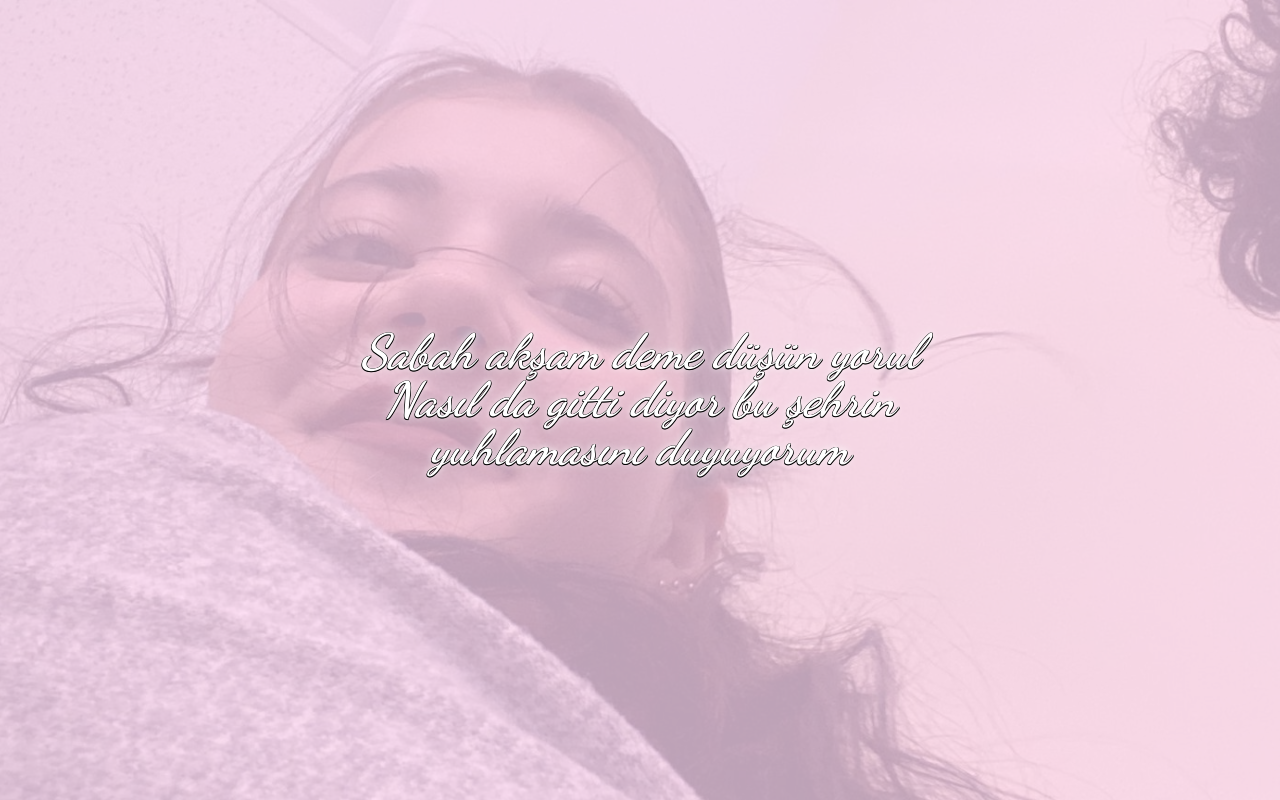
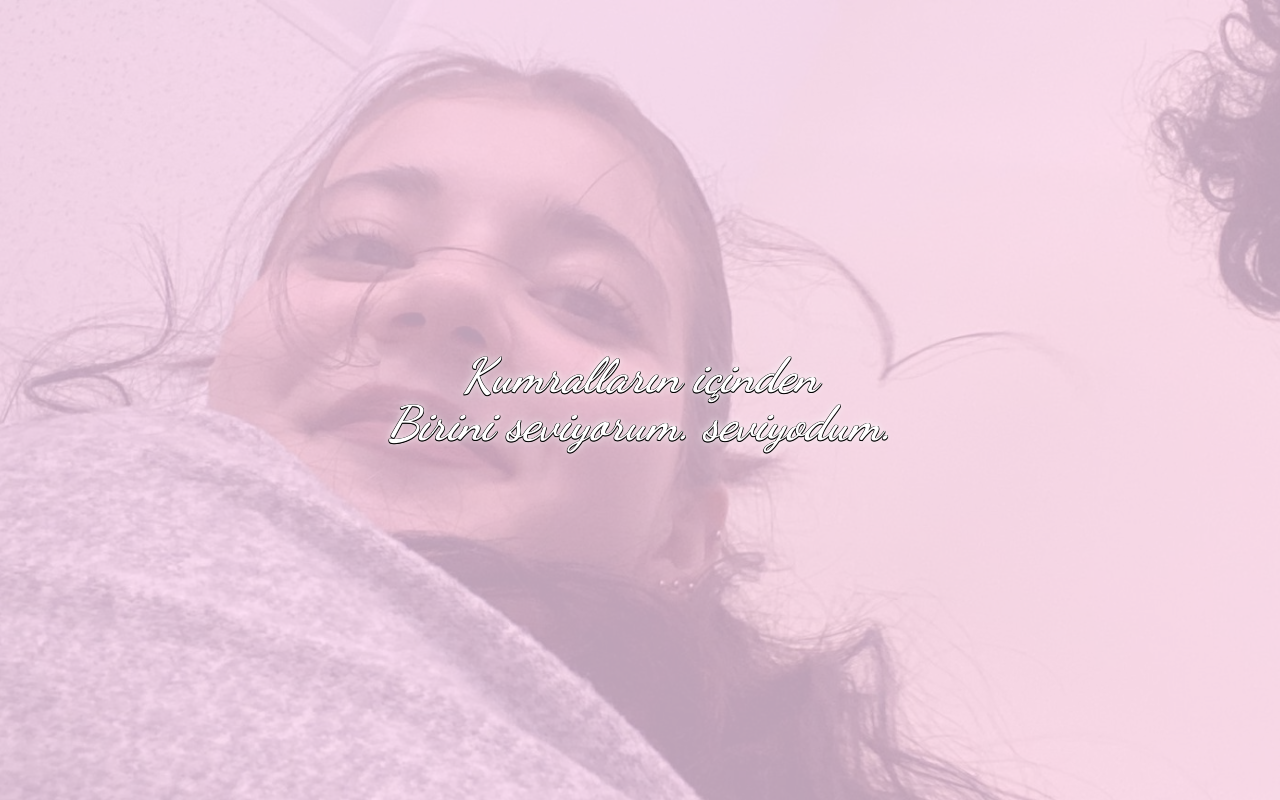
Before and after one commit to tatarcracked/elifnaz, a plain HTML site: page index.html in a window 1280 px wide. Drawn offline with nearby package versions, Linux system fonts and the light colour scheme.

Commit message:
Update index.html

```diff
--- a/index.html
+++ b/index.html
@@ -43,8 +43,8 @@
   <img src="firstphoto.jpg" alt="Background" class="background-img" />
   <div class="content text-center px-4 py-8 max-w-screen-md">
     <p class="text-xl sm:text-2xl md:text-3xl lg:text-5xl font-bold italic text-white glow-text leading-relaxed">
-      Sabah akşam deme düşün yorul<br>
-      Nasıl da gitti diyor bu şehrin yuhlamasını duyuyorum
+      Kumralların içinden<br>
+      Birini seviyorum. seviyodum.
     </p>
   </div>
 </body>
```
